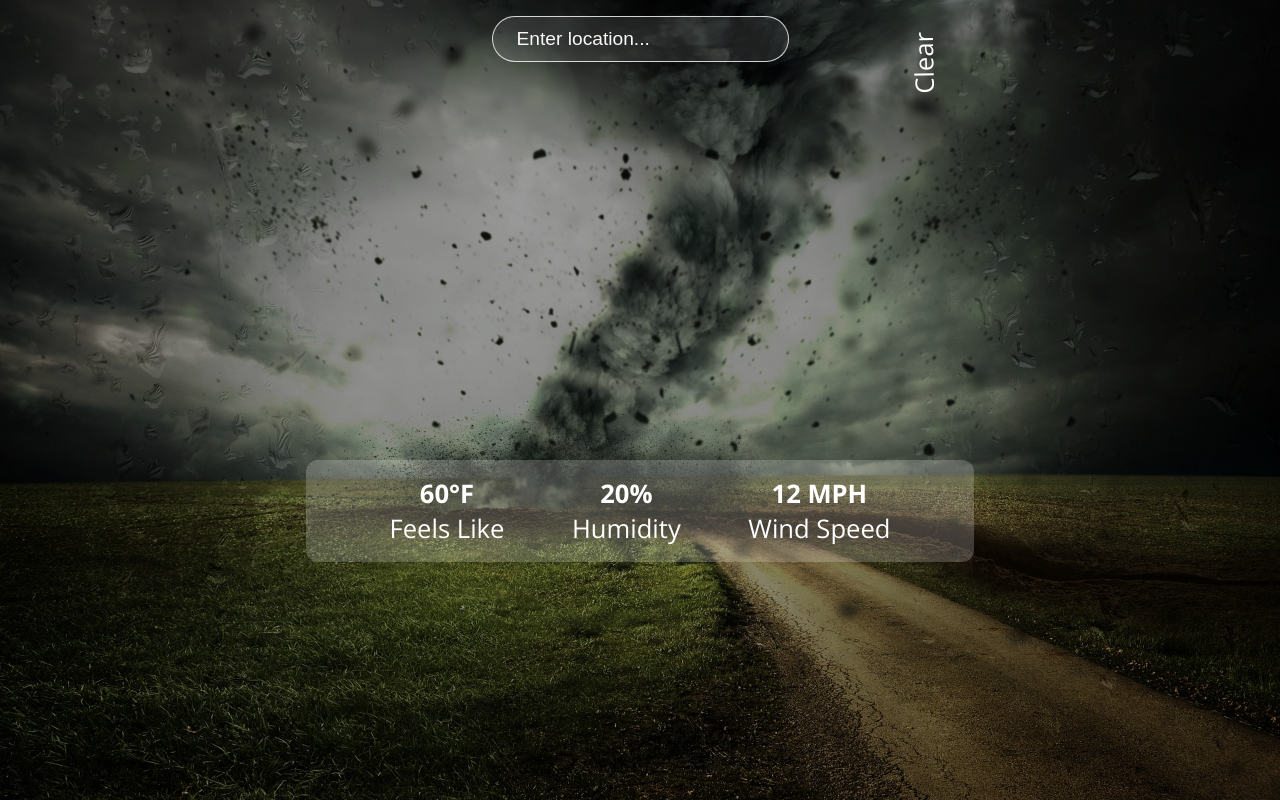
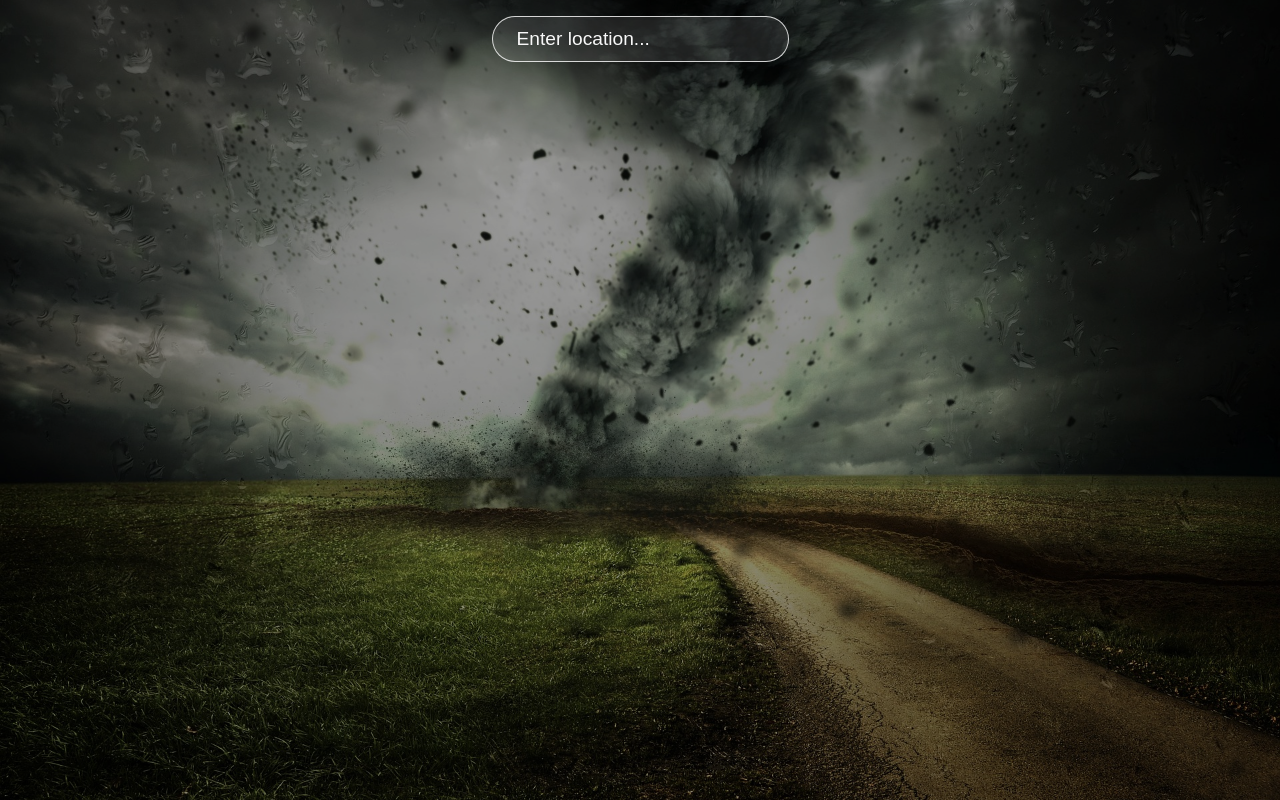
Before and after one commit to nahidthenh/weather-app-rp5, a React (Create React App) app: page / in a window 1280 px wide. Built offline with nearby package versions, Linux system fonts and the light colour scheme; the HTML template or start-up script is replaced by a standard one.

Commit message:
real data added

```diff
--- a/src/App.js
+++ b/src/App.js
@@ -37,23 +37,25 @@ const App = () => {
             {data.main ? <h1>{data.main.temp.toFixed()}°F</h1> : null}
           </div>
           <div className="description">
-            <p>Clear</p>
+            {data.weather ? <p>{data.weather[0].main}</p> : null}
           </div>
         </div>
+        {data.name !== undefined &&
           <div className="bottom">
             <div className="feels">
-            <p className='bold'>60°F</p>
+              {data.main ? <p className='bold'>{data.main.feels_like.toFixed()}°F</p> : null}
               <p>Feels Like</p>
             </div>
             <div className="humidity">
-            <p className='bold'>20%</p>
+              {data.main ? <p className='bold'>{data.main.humidity}%</p> : null}
               <p>Humidity</p>
             </div>
             <div className="wind">
-            <p className='bold'>12 MPH</p>
+              {data.wind ? <p className='bold'>{data.wind.speed} MPH</p> : null}
               <p>Wind Speed</p>
             </div>
           </div>
+        }
       </div>
     </div>
   );
--- a/src/index.css
+++ b/src/index.css
@@ -59,6 +59,7 @@ h1 {
   color: #f8f8f8;
 }
 
+
 ::placeholder {
   color: #f8f8f8;
 }
```
Lines whose indentation alone changed are shown as unchanged.
